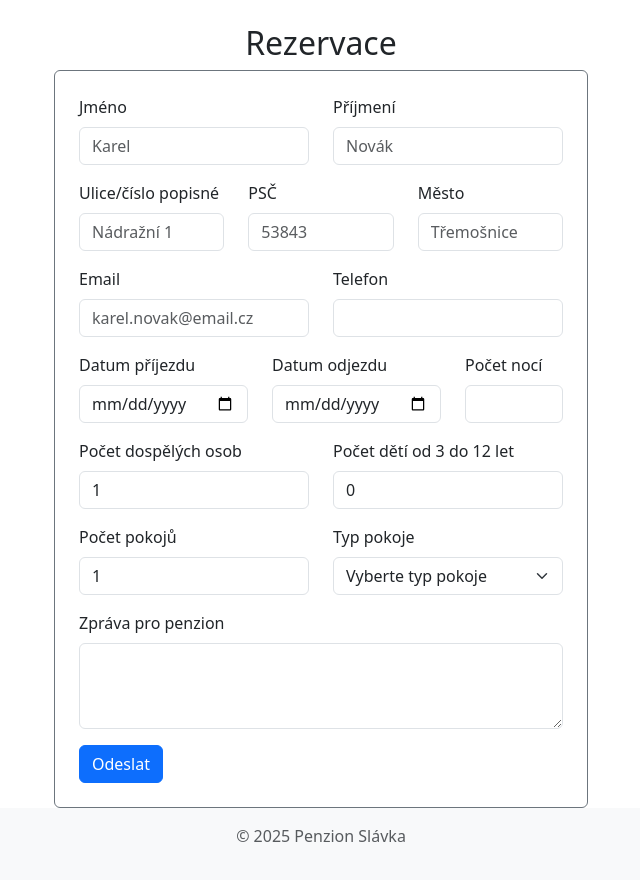
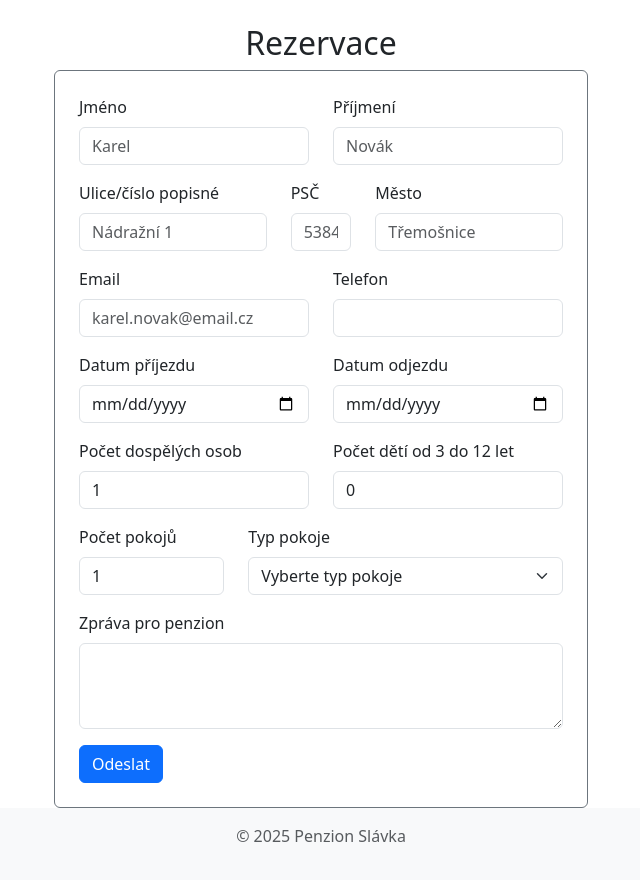
Before and after one commit to Fingyy/penzion_slavka, a Django app: page /rezervace in a window 1280 px wide. Shown: the part 66-946 px from the top of the page, without its empty margins (319-959 px from the left). Run offline with Django 5.2, Linux system fonts and the light colour scheme.

Commit message:
fix: rename of folder

```diff
--- a/penzion_slavka/asgi.py
+++ b/base/asgi.py
@@ -1,5 +1,5 @@
 """
-ASGI config for penzion_slavka project.
+ASGI config for base project.
 
 It exposes the ASGI callable as a module-level variable named ``application``.
 
@@ -11,6 +11,6 @@ import os
 
 from django.core.asgi import get_asgi_application
 
-os.environ.setdefault('DJANGO_SETTINGS_MODULE', 'penzion_slavka.settings')
+os.environ.setdefault('DJANGO_SETTINGS_MODULE', 'base.settings')
 
 application = get_asgi_application()
--- a/penzion_slavka/settings.py
+++ b/base/settings.py
@@ -1,5 +1,5 @@
 """
-Django settings for penzion_slavka project.
+Django settings for base project.
 
 Generated by 'django-admin startproject' using Django 5.1.2.
 
@@ -48,7 +48,7 @@ MIDDLEWARE = [
     'django.middleware.clickjacking.XFrameOptionsMiddleware',
 ]
 
-ROOT_URLCONF = 'penzion_slavka.urls'
+ROOT_URLCONF = 'base.urls'
 
 TEMPLATES = [
     {
@@ -66,7 +66,7 @@ TEMPLATES = [
     },
 ]
 
-WSGI_APPLICATION = 'penzion_slavka.wsgi.application'
+WSGI_APPLICATION = 'base.wsgi.application'
 
 
 # Database
--- a/penzion_slavka/urls.py
+++ b/base/urls.py
@@ -1,5 +1,5 @@
 """
-URL configuration for penzion_slavka project.
+URL configuration for base project.
 
 The `urlpatterns` list routes URLs to views. For more information please see:
     https://docs.djangoproject.com/en/5.1/topics/http/urls/
--- a/penzion_slavka/wsgi.py
+++ b/base/wsgi.py
@@ -1,5 +1,5 @@
 """
-WSGI config for penzion_slavka project.
+WSGI config for base project.
 
 It exposes the WSGI callable as a module-level variable named ``application``.
 
@@ -12,7 +12,7 @@ import dotenv
 
 from django.core.wsgi import get_wsgi_application
 
-os.environ.setdefault('DJANGO_SETTINGS_MODULE', 'penzion_slavka.settings')
+os.environ.setdefault('DJANGO_SETTINGS_MODULE', 'base.settings')
 
 application = get_wsgi_application()
 
--- a/manage.py
+++ b/manage.py
@@ -9,7 +9,7 @@ dotenv.load_dotenv()
 
 def main():
     """Run administrative tasks."""
-    os.environ.setdefault('DJANGO_SETTINGS_MODULE', 'penzion_slavka.settings')
+    os.environ.setdefault('DJANGO_SETTINGS_MODULE', 'base.settings')
     try:
         from django.core.management import execute_from_command_line
     except ImportError as exc:
--- a/penzion/forms.py
+++ b/penzion/forms.py
@@ -43,7 +43,7 @@ class ReservationForm(forms.Form):
     postal_code = forms.CharField(
         label="PSČ",
         min_length=5,
-        max_length=5,
+        max_length=6,
         widget=forms.TextInput(attrs={
             "class": "form-control",
             "placeholder": "53843"
@@ -79,9 +79,14 @@ class ReservationForm(forms.Form):
     )
     phone = forms.CharField(
         label="Telefon",
-        max_length=9,
+        min_length=9,
+        max_length=15,
         widget=forms.TextInput(attrs={"class": "form-control"}
                                ),
+        error_messages={
+            "min_length": "Telefon musí mít alespoň 9 znaků.",
+            "required": "Uve%dte prosím svoje telefonní číslo",
+        },
         validators=[RegexValidator(regex=r'^\+?\d{9,15}$',
                                    message="Telefon musí obsahovat 9 až 15 číslic, může začínat +."
                                    )
@@ -101,11 +106,11 @@ class ReservationForm(forms.Form):
                                       }
                                )
     )
-    no_of_nights = forms.IntegerField(
-        label="Počet nocí",
-        min_value=1,
-        widget=forms.NumberInput(attrs={"class": "form-control"})
-    )
+    # no_of_nights = forms.IntegerField(
+    #     label="Počet nocí",
+    #     min_value=1,
+    #     widget=forms.NumberInput(attrs={"class": "form-control"})
+    # )
     no_of_adults = forms.IntegerField(
         label="Počet dospělých osob",
         min_value=1,
@@ -130,11 +135,11 @@ class ReservationForm(forms.Form):
         label="Typ pokoje",
         choices=[
             ("", "Vyberte typ pokoje"),
-            ("double_tog", "Dvoulůžkový, postele u sebe"),
-            ("double_sep", "Dvoulůžkový, postele odděleně"),
-            ("triple", "Třílůžkový"),
-            ("quad", "Čtyřlůžkový"),
-            ("combination", "Více pokojů uveďte do zprávy")
+            ("Dvoulůžkový, postele u sebe", "Dvoulůžkový, postele u sebe"),
+            ("Dvoulůžkový, postele odděleně", "Dvoulůžkový, postele odděleně"),
+            ("Třílůžkový", "Třílůžkový"),
+            ("Čtyřlůžkový", "Čtyřlůžkový"),
+            ("Více pokojů uveďte do zprávy", "Více pokojů uveďte do zprávy")
         ],
         widget=forms.Select(attrs={"class": "form-select"})
     )
--- a/penzion/static/js/main.js
+++ b/penzion/static/js/main.js
@@ -1,3 +1,4 @@
+// Pokoje
 document.addEventListener("DOMContentLoaded", function () {
   const swiper = new Swiper('.gallery-swiper', {
     slidesPerView: 3,
--- a/penzion/templates/pokoje.html
+++ b/penzion/templates/pokoje.html
@@ -28,7 +28,7 @@
                     Na každém pokoji je TV a Wi-Fi připojení k internetu.
                 </p>
                 <div class="text-center">
-                    <button type="button" class="btn btn-success">Rezervace</button>
+                    <a href="{% url 'rezervace' %}" class="btn btn-success">Rezervace</a>
                 </div>
             </div>
         </div>
--- a/penzion/templates/rezervace.html
+++ b/penzion/templates/rezervace.html
@@ -51,7 +51,7 @@
                                 {% endfor %}
                             </div>
                         </div>
-                        <div class="col mb-2">
+                        <div class="col-2 mb-2">
                             <label for="{{ form.postal_code.id_for_label }}" class="form-label">PSČ</label>
                             <div>
                                 {{ form.postal_code }}
@@ -111,15 +111,15 @@
                                 {% endfor %}
                             </div>
                         </div>
-                        <div class="col mb-2">
-                            <label for="{{ form.no_of_nights.id_for_label }}" class="form-label">Počet nocí</label>
-                            <div>
-                                {{ form.no_of_nights }}
-                                {% for error in form.no_of_nights.errors %}
-                                    <div class="text-danger small">{{ error }}</div>
-                                {% endfor %}
-                            </div>
-                        </div>
+{#                        <div class="col mb-2">#}
+{#                            <label for="{{ form.no_of_nights.id_for_label }}" class="form-label">Počet nocí</label>#}
+{#                            <div>#}
+{#                                {{ form.no_of_nights }}#}
+{#                                {% for error in form.no_of_nights.errors %}#}
+{#                                    <div class="text-danger small">{{ error }}</div>#}
+{#                                {% endfor %}#}
+{#                            </div>#}
+{#                        </div>#}
                     </div>
 
                     <div class="row mb-2">
@@ -146,7 +146,7 @@
                     </div>
 
                     <div class="row mb-2">
-                        <div class="col mb-2">
+                        <div class="col-4 mb-2">
                             <label for="{{ form.no_of_rooms.id_for_label }}" class="form-label">Počet pokojů</label>
                             <div>
                                 {{ form.no_of_rooms }}
--- a/penzion/views.py
+++ b/penzion/views.py
@@ -51,7 +51,7 @@ class ReservationView(FormView):
             f"Telefon: {data['phone']}\n"
             f"Datum příjezdu: {data['arrive_date']}\n"
             f"Datum odjezdu: {data['departure_date']}\n"
-            f"Počet nocí: {data['no_of_nights']}\n"
+            # f"Počet nocí: {data['no_of_nights']}\n"
             f"Počet dospělých: {data['no_of_adults']}\n"
             f"Počet dětí: {data['no_of_kids'] or 0}\n"
             f"Počet pokojů: {data['no_of_rooms']}\n"
```
Also changed, not shown: base/__init__.py (added).
